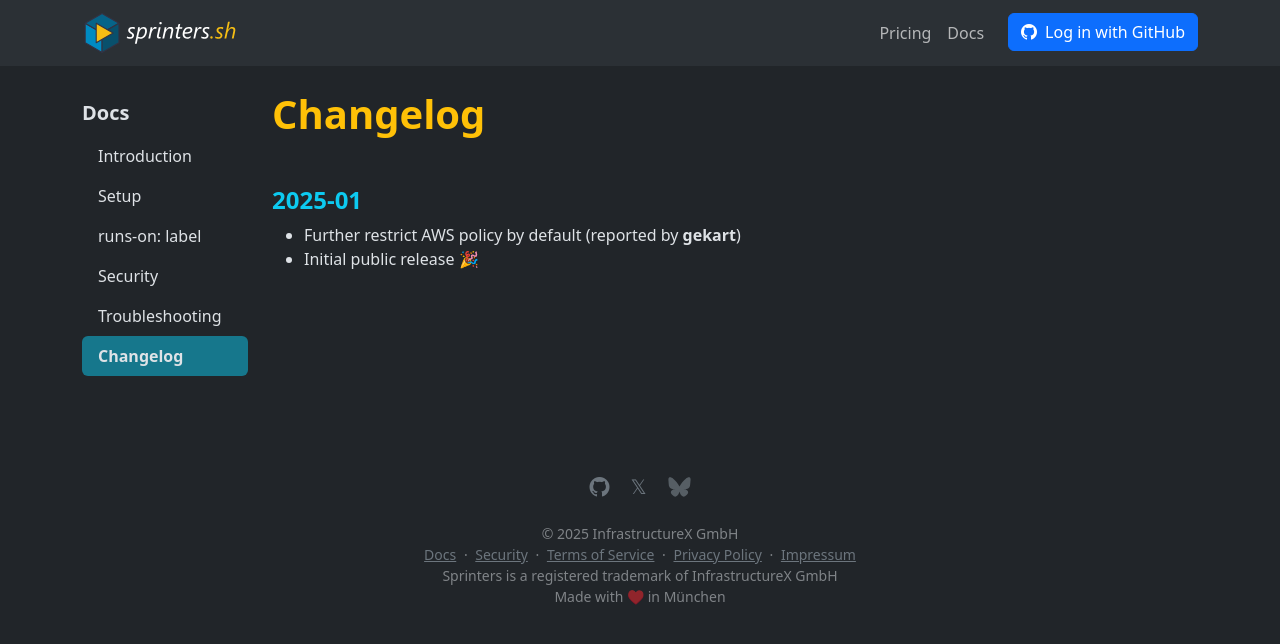
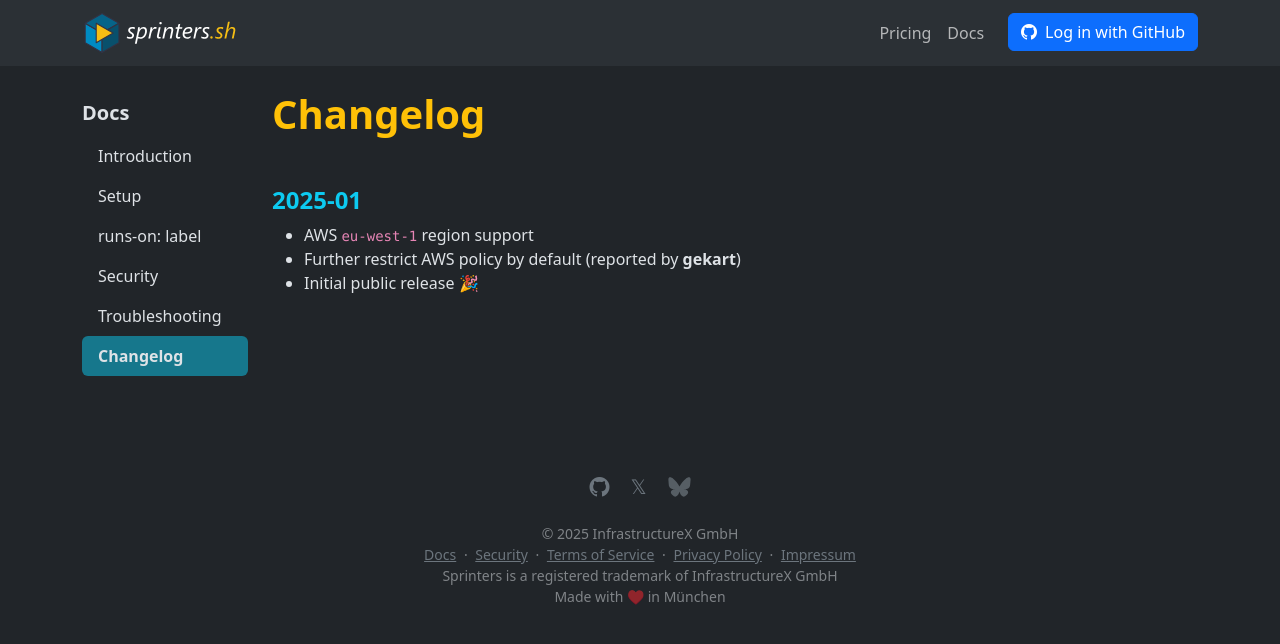
Before and after one commit to sprinters-sh/sprinters.sh, a Jekyll site: the page built from docs/changelog.md, in a window 1280 px wide. Shown: the top 644 px of the page. Built offline with Jekyll 4.4.1, drawn with Linux system fonts in a browser that asks for light colours.

Commit message:
Added eu-west-1 support

```diff
--- a/docs/changelog.md
+++ b/docs/changelog.md
@@ -5,5 +5,6 @@ title: "Changelog"
 
 {% include h3.html id="2025-01" text="2025-01" %}
 
+- AWS `eu-west-1` region support
 - Further restrict AWS policy by default (reported by **gekart**)
 - Initial public release 🎉
```
Also changed, not shown: docs/label.md (+1 -0 lines).
